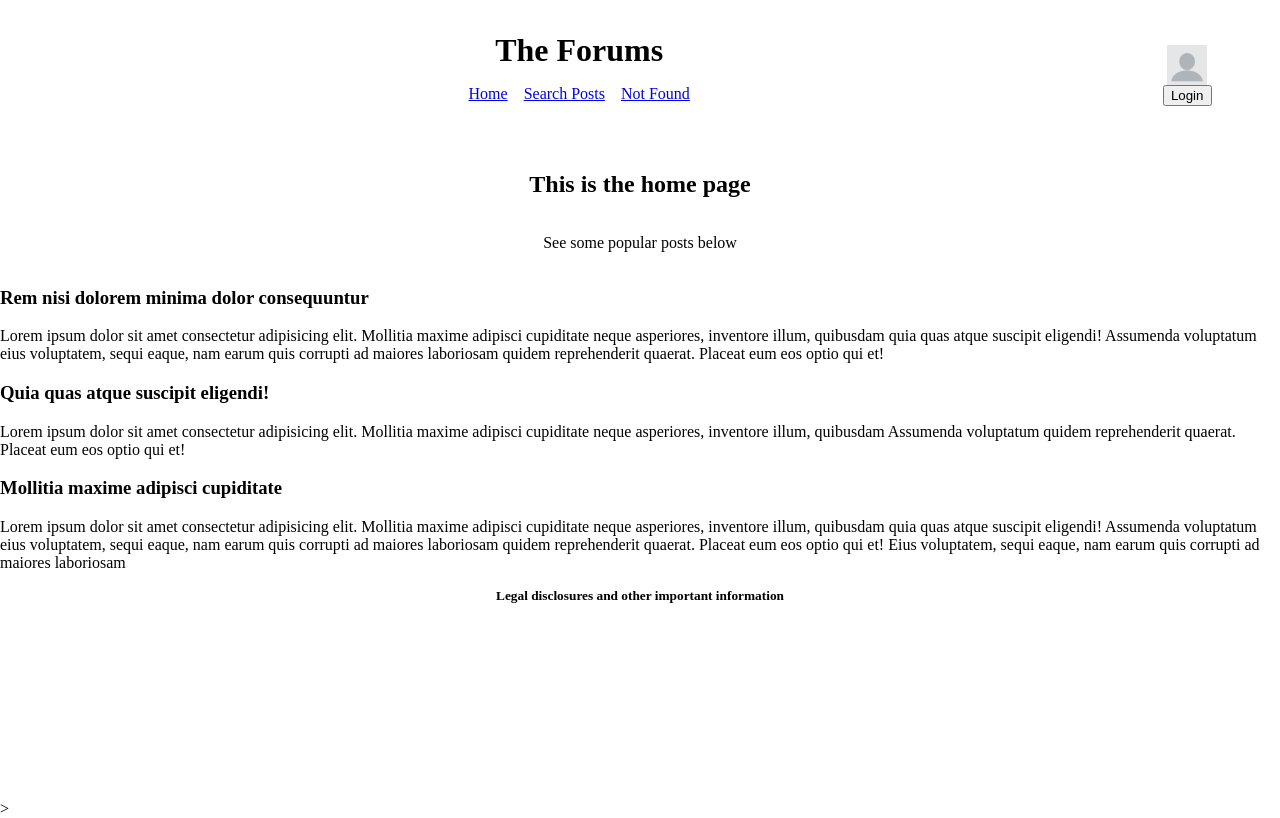
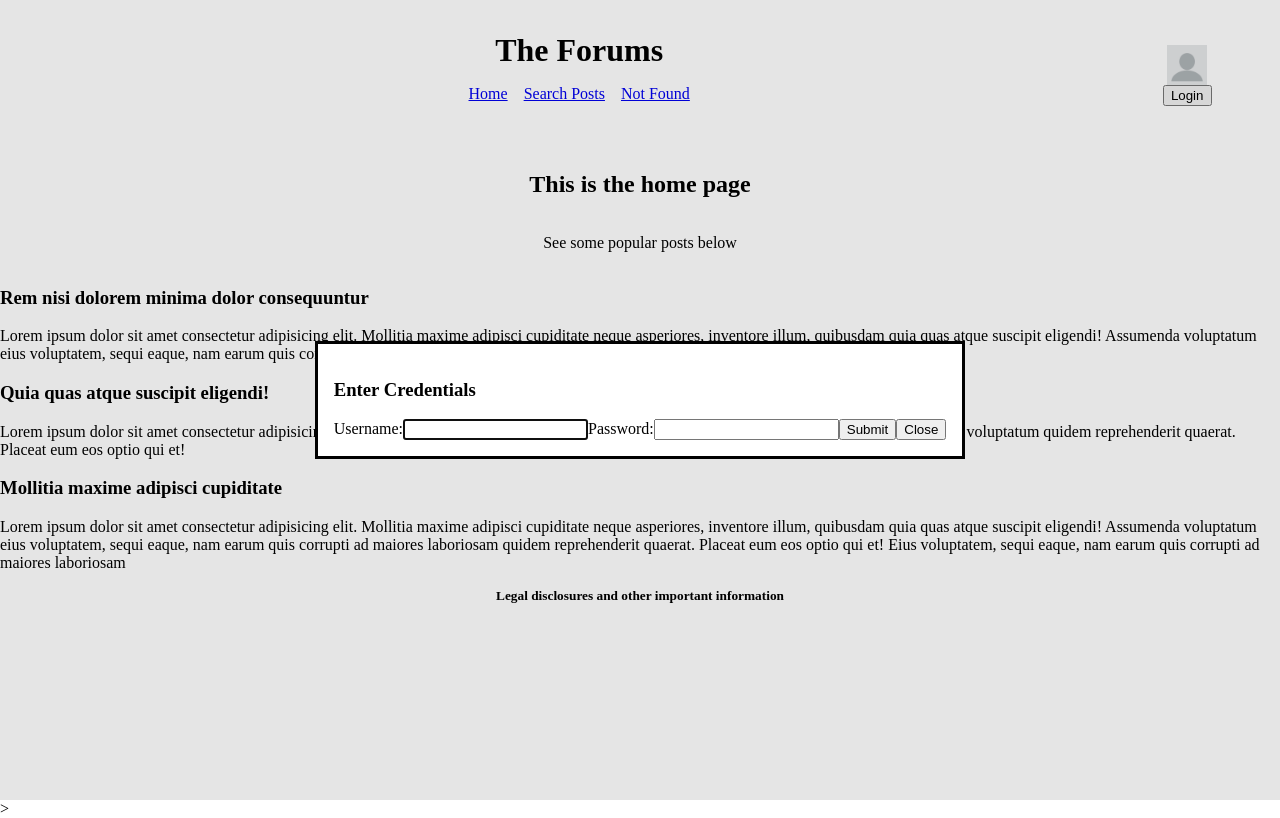
Before and after one commit to Lee1387/Forums, a React (Vite) app in the folder Forums-Frontend/: page / in a window 1280 px wide. Both pictures are taken after a click on the button "Login". Built offline with nearby package versions, Linux system fonts and the light colour scheme.

Commit message:
Created login form and modal

```diff
--- a/Forums-Frontend/src/components/Header.jsx
+++ b/Forums-Frontend/src/components/Header.jsx
@@ -1,9 +1,19 @@
-import React from "react";
-import { Link } from "react-router-dom";
+import React, { useRef } from "react";
+import { Link, Form } from "react-router-dom";
 
 import profileImage from "../assets/images/blank-profile-picture.png";
 
 export default function Header() {
+    const loginModal = useRef();
+
+    function openLoginModal() {
+        loginModal.current.showModal();
+    }
+
+    function closeLoginModal() {
+        loginModal.current.close();
+    }
+
     return (
         <header className="header">
             <div className="heading-nav-container">
@@ -26,9 +36,42 @@ export default function Header() {
                     alt="A generic blank avatar of a mans head"
                     className="profile-image"
                 />
-                <button type="button" className="button">
+                <button
+                    type="button"
+                    className="button"
+                    onClick={openLoginModal}
+                >
                     Login
                 </button>
+                <dialog className="modal" ref={loginModal}>
+                    <Form className="login-form" method="post">
+                        <h3>Enter Credentials</h3>
+                        <label htmlFor="username">Username:</label>
+                        <input
+                            id="username"
+                            type="text"
+                            name="username"
+                            required
+                        />
+                        <label htmlFor="password">Password:</label>
+                        <input
+                            id="password"
+                            type="text"
+                            name="password"
+                            required
+                        />
+                        <button type="submit" className="button">
+                            Submit
+                        </button>
+                        <button
+                            type="button"
+                            className="button"
+                            onClick={closeLoginModal}
+                        >
+                            Close
+                        </button>
+                    </Form>
+                </dialog>
             </div>
         </header>
     );
```
